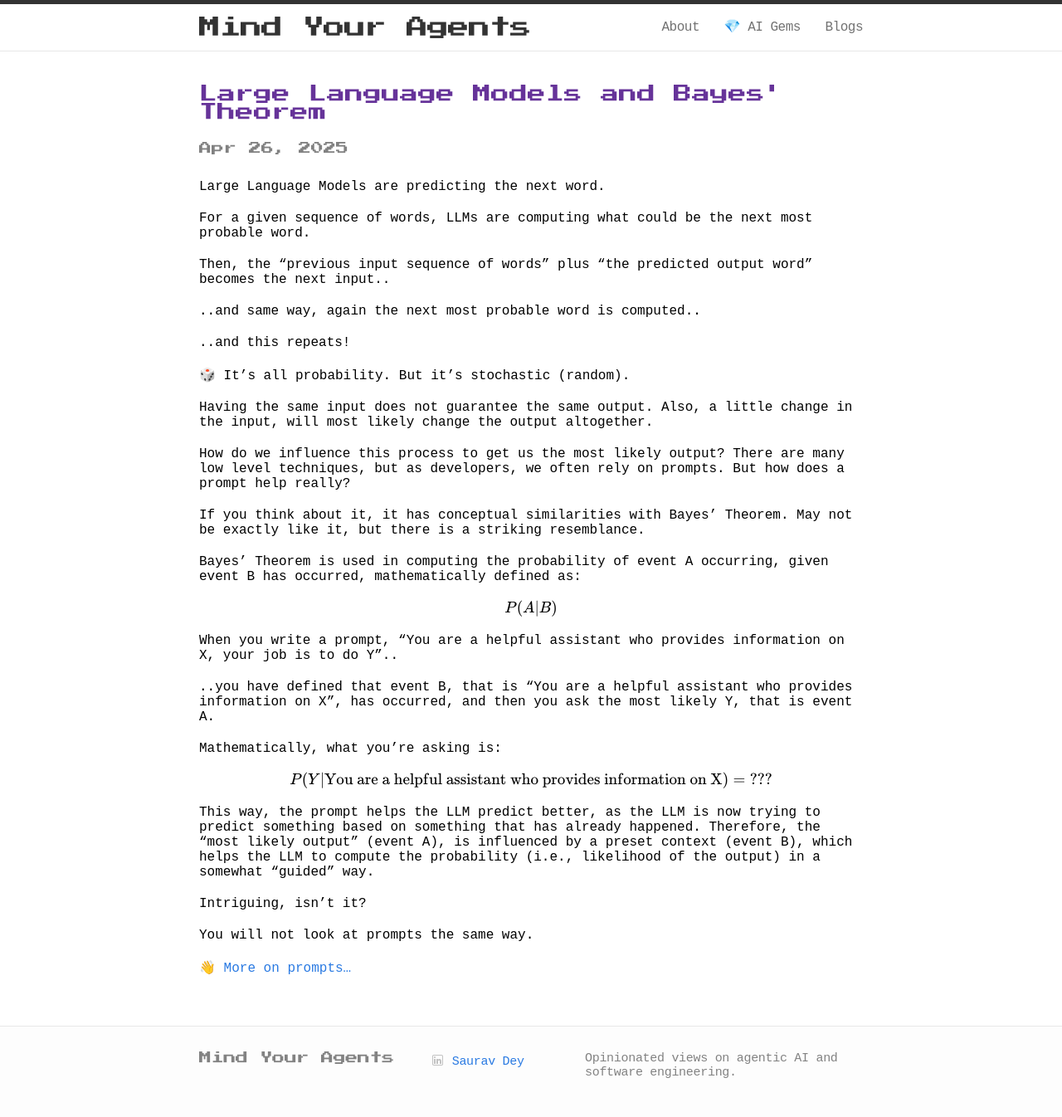
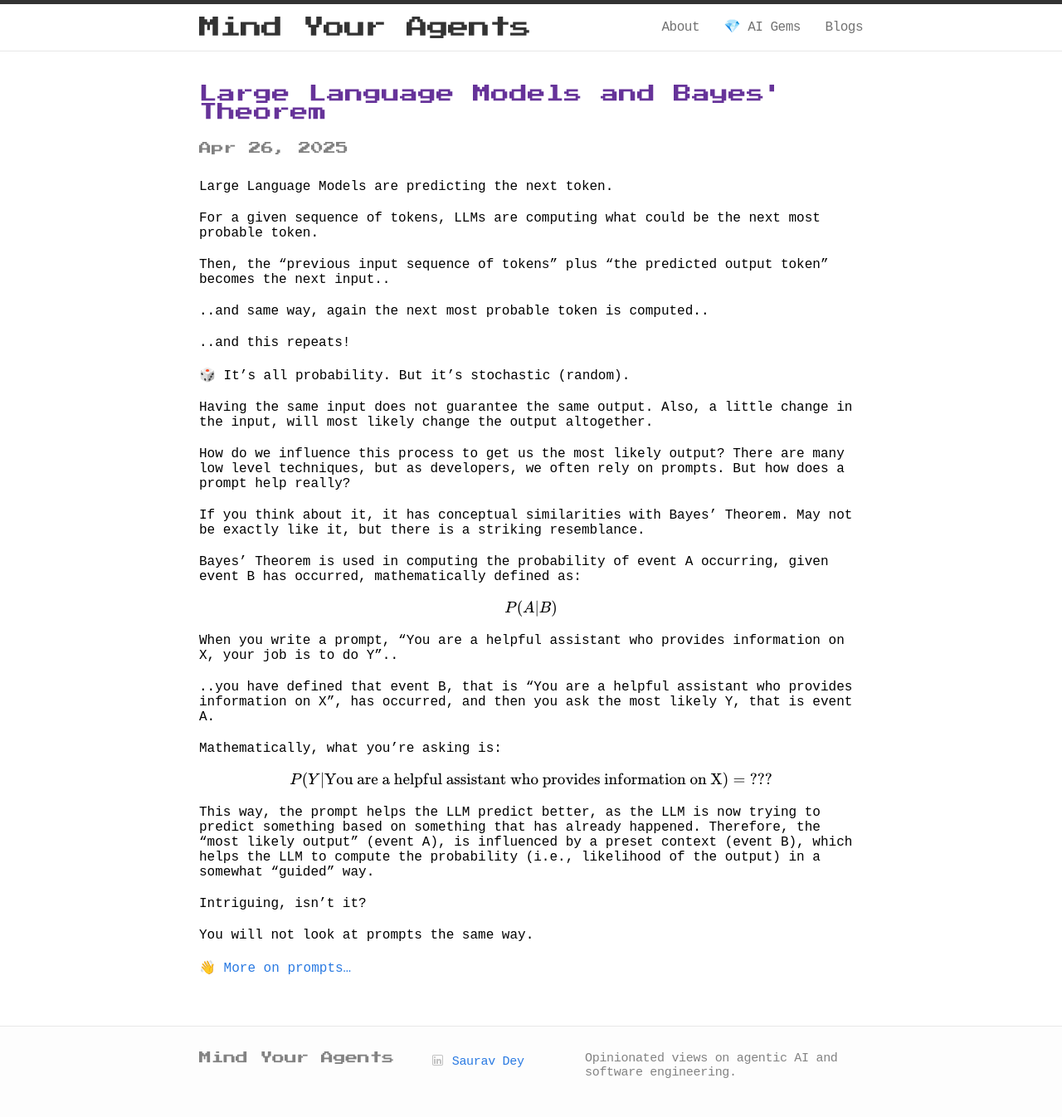
Before and after one commit to mindyouragents/mindyouragents.github.io, a Jekyll site: the page built from _posts/2025-04-26-llms-and-bayes-theorem.markdown, in a window 1280 px wide. Shown: the whole page at 83% size. Built offline with Jekyll 4.4.1, drawn with Linux system fonts in a browser that asks for light colours; some web fonts are replaced; formulas are drawn with MathJax 3.

Commit message:
updates and posts

```diff
--- a/_posts/2025-04-26-llms-and-bayes-theorem.markdown
+++ b/_posts/2025-04-26-llms-and-bayes-theorem.markdown
@@ -3,17 +3,17 @@ layout: post
 comments: false
 mathjax: true
 title:  "Large Language Models and Bayes' Theorem"
-excerpt: "Large Language Models are predicting the next word. For a given sequence of words, LLMs are computing what could be the next most probable word. But how do we influence this process?"
+excerpt: "Large Language Models are predicting the next token. For a given sequence of tokens, LLMs are computing what could be the next most probable token. But how do we influence this process?"
 date:   2025-04-26 10:00:00
 ---
 
- Large Language Models are predicting the next word.
+Large Language Models are predicting the next token.
 
-For a given sequence of words, LLMs are computing what could be the next most probable word.
+For a given sequence of tokens, LLMs are computing what could be the next most probable token.
 
-Then, the "previous input sequence of words" plus "the predicted output word" becomes the next input..
+Then, the "previous input sequence of tokens" plus "the predicted output token" becomes the next input..
 
-..and same way, again the next most probable word is computed..
+..and same way, again the next most probable token is computed..
 
 ..and this repeats!
 
```
